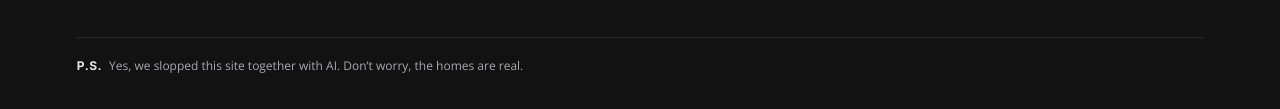
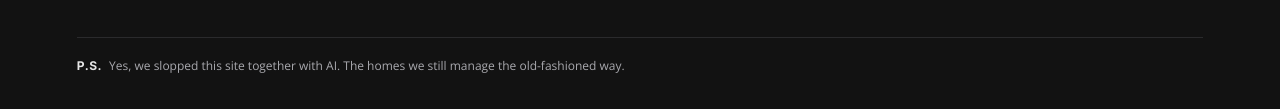
Before and after one commit to dariusking69/orlandorentals, a plain HTML site: page index.html in a window 1280 px wide. Shown: the part 4055-4164 px from the top of the page. Drawn offline with nearby package versions, Linux system fonts and the light colour scheme; no server answers.

Commit message:
Use Alex's pick for the AI P.S.
"Yes, we slopped this site together with AI. The homes we still manage
the old-fashioned way."

Co-Authored-By: Claude Opus 5.5 <noreply@anthropic.com>

```diff
--- a/index.html
+++ b/index.html
@@ -635,7 +635,7 @@ a:focus-visible,button:focus-visible{outline:2px solid var(--red);outline-offset
       </div>
     </div>
   </div>
-  <p class="ps" id="ps"><b>P.S.</b> Yes, we slopped this site together with AI. Don&rsquo;t worry, the homes are real.</p>
+  <p class="ps" id="ps"><b>P.S.</b> Yes, we slopped this site together with AI. The homes we still manage the old-fashioned way.</p>
 </footer>
 
 <script>
```
Also changed, not shown: 1 other file.
